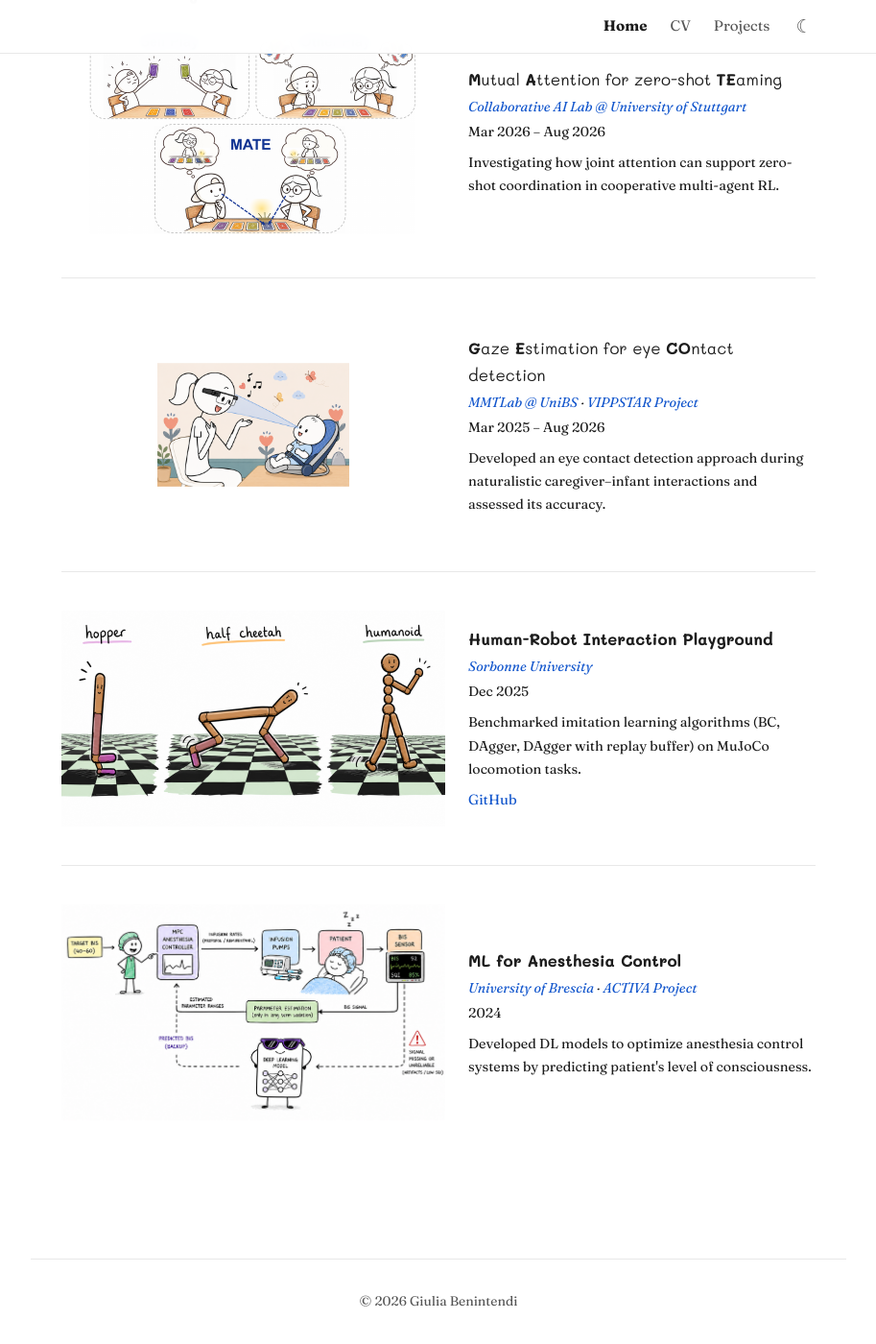
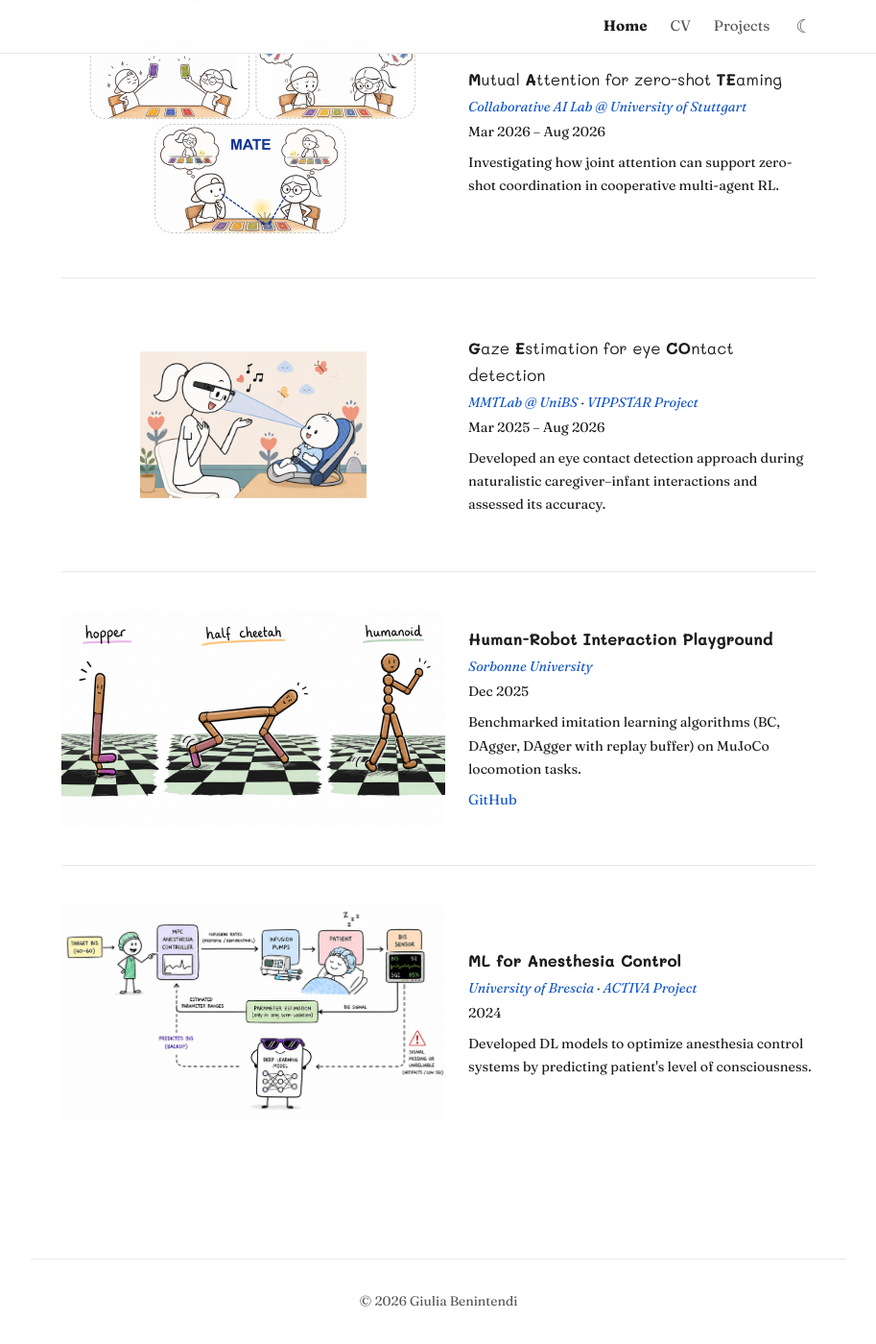
Before and after one commit to giuliabenintendi/giuliabenintendi.github.io, a Jekyll site: the page built from index.html, in a window 1280 px wide and 1400 px high, scrolled down 977 px. Shown: the whole window at 96% size, without its empty margins (183-1096 px from the left). Built offline with Jekyll 4.4.1, drawn with Linux system fonts in a browser that asks for light colours.

Commit message:
enlarge geco image slightly

```diff
--- a/assets/css/style.css
+++ b/assets/css/style.css
@@ -251,7 +251,7 @@ a.person-link {
 /* Shrink the picture inside its frame to leave white space around it */
 .project-image img.inset {
   object-fit: contain;
-  padding: 12%;
+  padding: 9%;
   box-sizing: border-box;
 }
 
```
